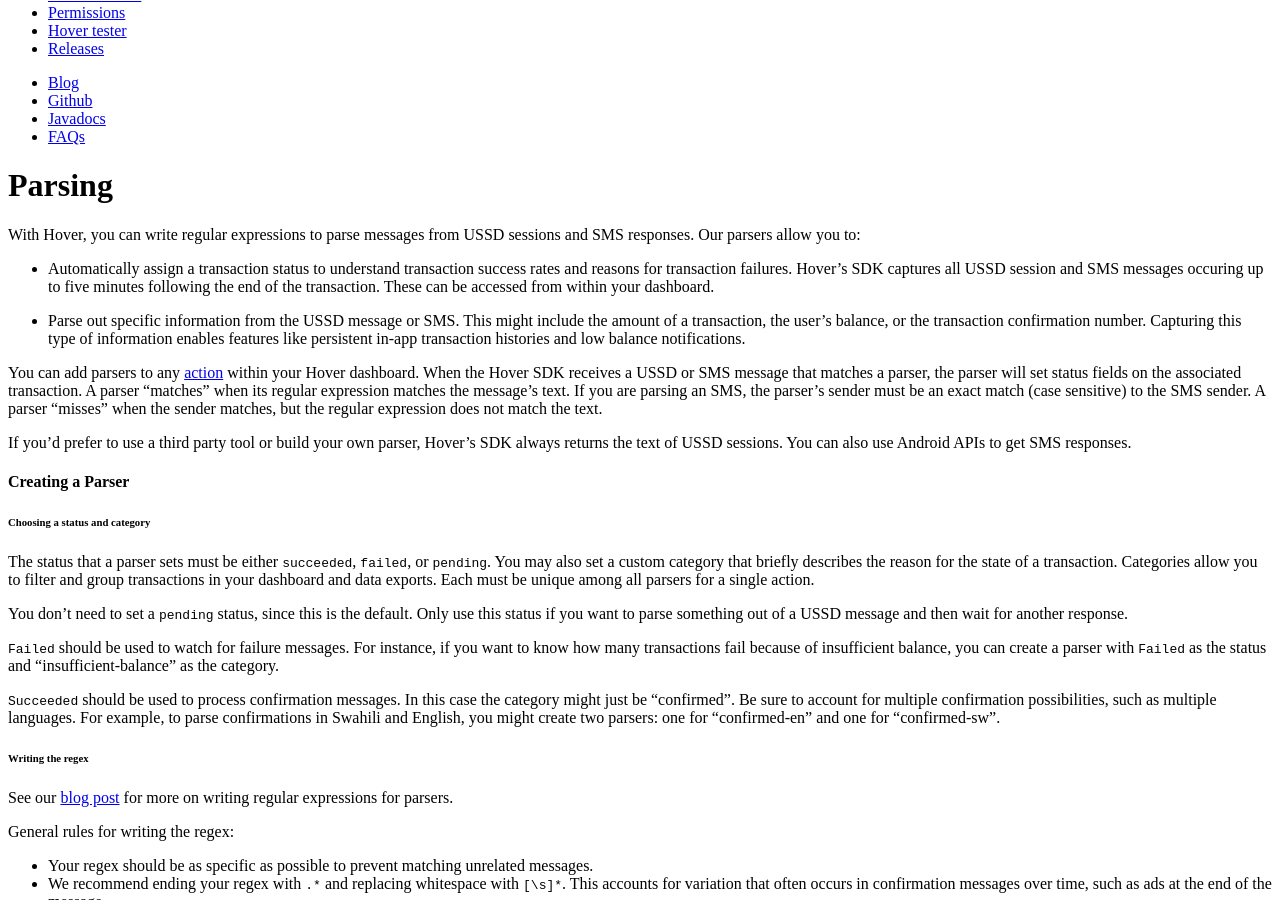
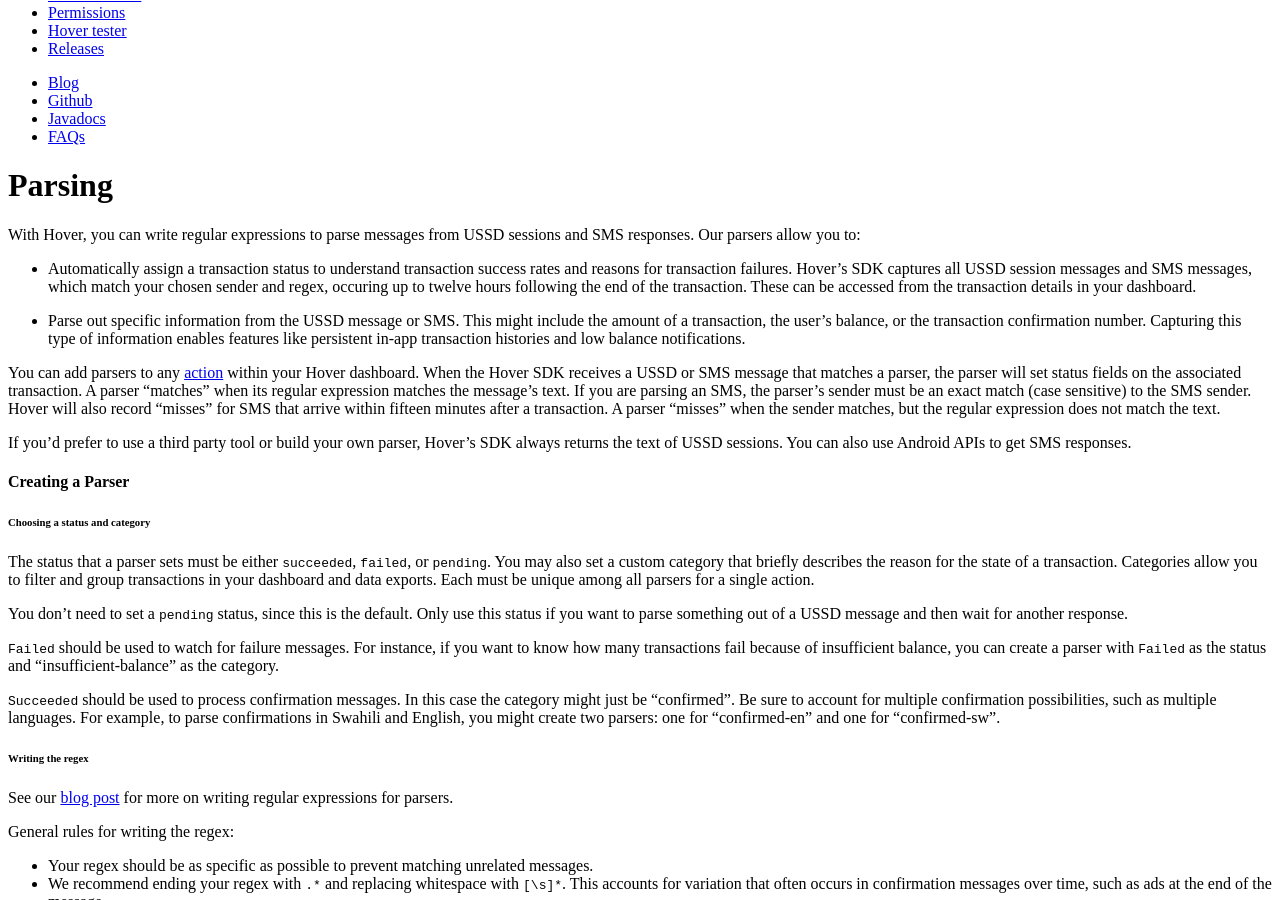
Before and after one commit to UseHover/hover-docs, a Jekyll site: the page built from parsing.md, in a window 1280 px wide and 900 px high, scrolled down 429 px. Built offline with Jekyll 4.4.1, drawn with Linux system fonts in a browser that asks for light colours; nearby versions of some CDN libraries; a style sheet for code colours, icons or effects is not loaded.

Commit message:
Fix and clarification about SMS matching

```diff
--- a/parsing.md
+++ b/parsing.md
@@ -6,11 +6,11 @@ permalink: /parsing
 # Parsing
 
 With Hover, you can write regular expressions to parse messages from USSD sessions and SMS responses. Our parsers allow you to:
-- Automatically assign a transaction status to understand transaction success rates and reasons for transaction failures. Hover's SDK captures all USSD session and SMS messages occuring up to five minutes following the end of the transaction. These can be accessed from within your dashboard.
+- Automatically assign a transaction status to understand transaction success rates and reasons for transaction failures. Hover's SDK captures all USSD session messages and SMS messages, which match your chosen sender and regex, occuring up to twelve hours following the end of the transaction. These can be accessed from the transaction details in your dashboard.
 
 - Parse out specific information from the USSD message or SMS. This might include the amount of a transaction, the user’s balance, or the transaction confirmation number. Capturing this type of information enables features like persistent in-app transaction histories and low balance notifications.
 
-You can add parsers to any [action](/actions) within your Hover dashboard. When the Hover SDK receives a USSD or SMS message that matches a parser, the parser will set status fields on the associated transaction. A parser “matches” when its regular expression matches the message's text. If you are parsing an SMS, the parser's sender must be an exact match (case sensitive) to the SMS sender. A parser "misses" when the sender matches, but the regular expression does not match the text.
+You can add parsers to any [action](/actions) within your Hover dashboard. When the Hover SDK receives a USSD or SMS message that matches a parser, the parser will set status fields on the associated transaction. A parser “matches” when its regular expression matches the message's text. If you are parsing an SMS, the parser's sender must be an exact match (case sensitive) to the SMS sender. Hover will also record "misses" for SMS that arrive within fifteen minutes after a transaction. A parser "misses" when the sender matches, but the regular expression does not match the text.
 
 If you’d prefer to use a third party tool or build your own parser, Hover's SDK always returns the text of USSD sessions. You can also use Android APIs to get SMS responses.
 
```
